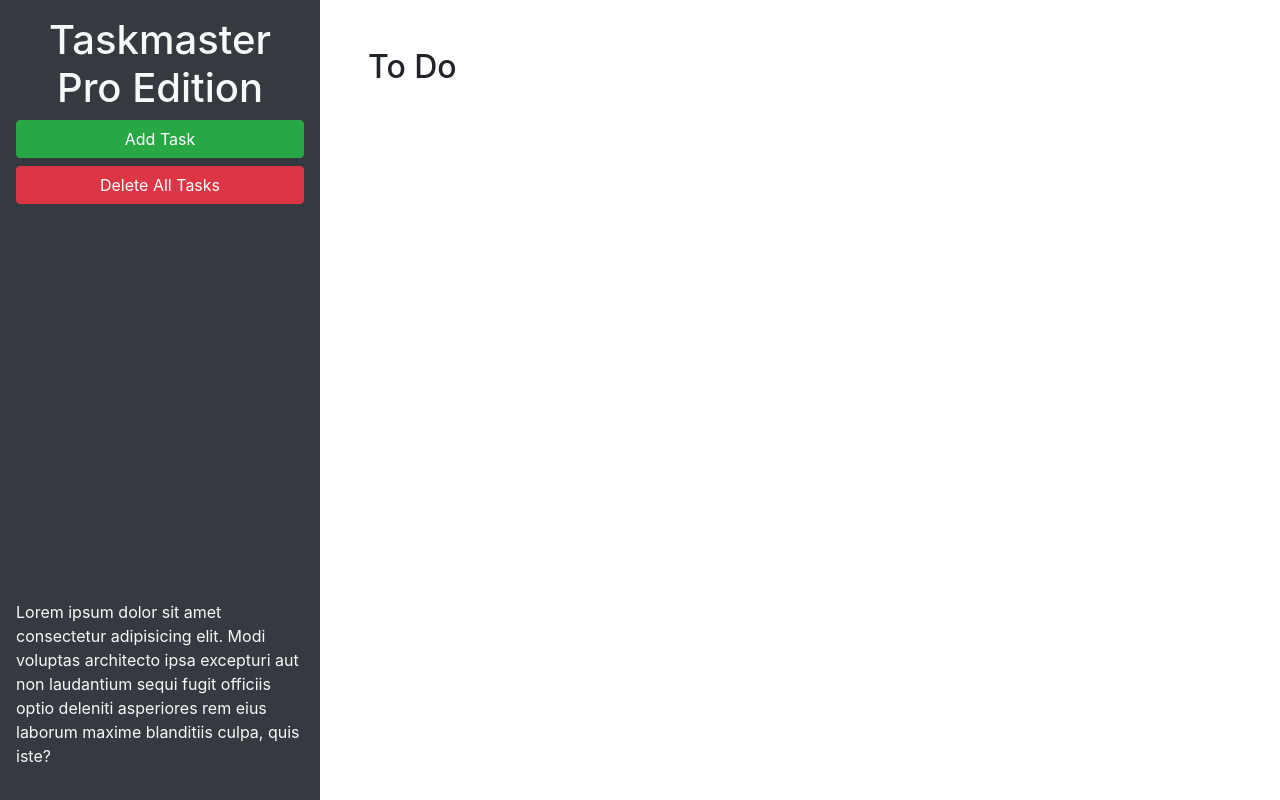
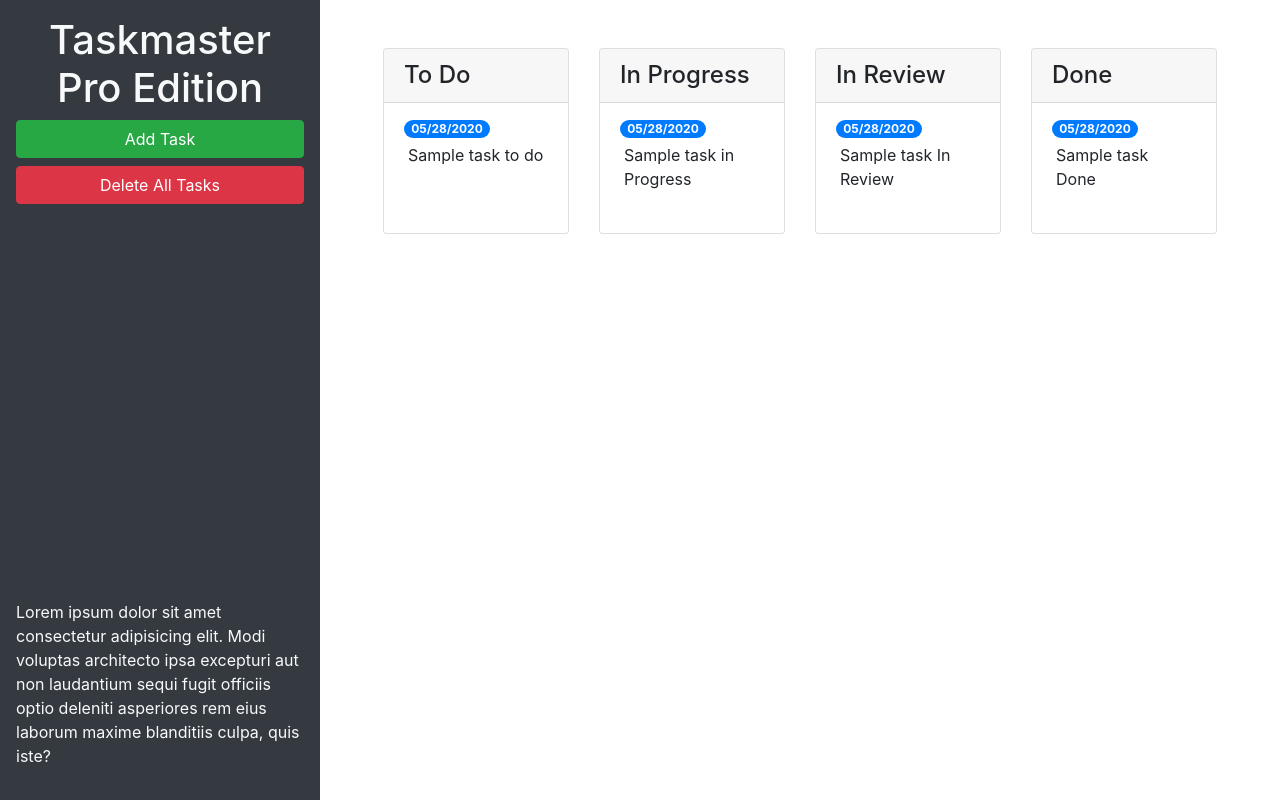
Before and after one commit to SLemons6/taskmaster-pro, a plain HTML site: page index.html in a window 1280 px wide. Drawn offline with nearby package versions, Linux system fonts and the light colour scheme.

Commit message:
re-format ul items

```diff
--- a/index.html
+++ b/index.html
@@ -24,9 +24,67 @@
       </p>
     </header>
     <main class="col-12 col-lg-9">
-      <div class="m-5">
-        <h2>To Do</h2>
-        <ul id="list-toDo" class="list-group"> </ul>
+      <div class="m-5 row justify-content-around">
+        <!-- todo start -->
+        <div class="col-12 col-md-6 col-xl-3 mb-3">
+          <div class="card">
+            <h4 class="card-header">
+              To Do
+            </h4>
+            <ul id="list-toDo" class="list-group list-group-flush">
+              <li class="list-group-item">
+                <span class="badge badge-primary badge-pill">05/28/2020</span>
+                <p class="m-1">Sample task to do</p>
+              </li>
+            </ul>
+          </div>
+        </div>
+        <!-- todo end -->
+        <!-- in progress start -->
+        <div class="col-12 col-md-6 col-xl-3 mb-3">
+          <div class="card">
+            <h4 class="card-header">
+              In Progress
+            </h4>
+            <ul id="list-inProgress" class="list-group list-group-flush">
+              <li class="list-group-item">
+                <span class="badge badge-primary badge-pill">05/28/2020</span>
+                <p class="m-1">Sample task in Progress</p>
+              </li>
+            </ul>
+          </div>
+        </div>
+        <!-- in progress end -->
+        <!-- in review start -->
+        <div class="col-12 col-md-6 col-xl-3 mb-3">
+          <div class="card">
+            <h4 class="card-header">
+              In Review
+            </h4>
+            <ul id="list-inReview" class="list-group list-group-flush">
+              <li class="list-group-item">
+                <span class="badge badge-primary badge-pill">05/28/2020</span>
+                <p class="m-1">Sample task In Review</p>
+              </li>
+            </ul>
+          </div>
+        </div>
+        <!-- in review end -->
+        <!-- done start -->
+        <div class="col-12 col-md-6 col-xl-3 mb-3">
+          <div class="card">
+            <h4 class="card-header">
+              Done
+            </h4>
+            <ul id="list-done" class="list-group list-group-flush">
+              <li class="list-group-item">
+                <span class="badge badge-primary badge-pill">05/28/2020</span>
+                <p class="m-1">Sample task Done</p>
+              </li>
+            </ul>
+          </div>
+        </div>
+        <!-- done end -->
       </div>
     </main>
   </div>
@@ -46,11 +104,11 @@
           <form>
             <div class="form-group">
               <label for="modalTaskDescription">Task description</label>
-              <textarea id="modalTaskDescription" rows="3"></textarea>
+              <textarea id="modalTaskDescription" rows="3" class="form-control"></textarea>
             </div>
             <div class="form-group">
               <label for="modalDueDate">Due date</label>
-              <input type="text" id="modalDueDate" placeholder="mm/dd/yyyy" autocomplete="off" />
+              <input type="text" class="form-control" id="modalDueDate" placeholder="mm/dd/yyyy" autocomplete="off" />
             </div>
           </form>
         </div>
```
